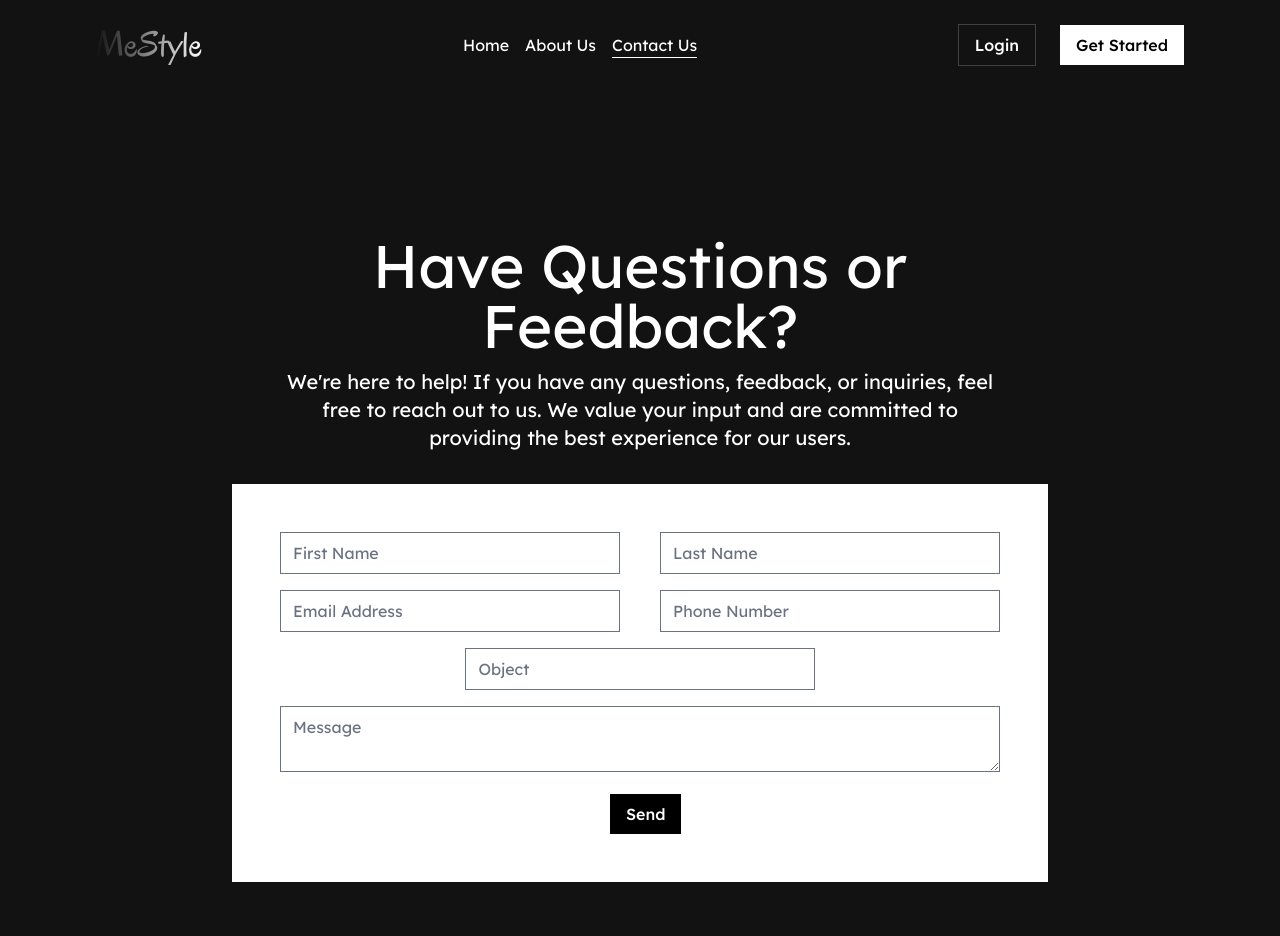
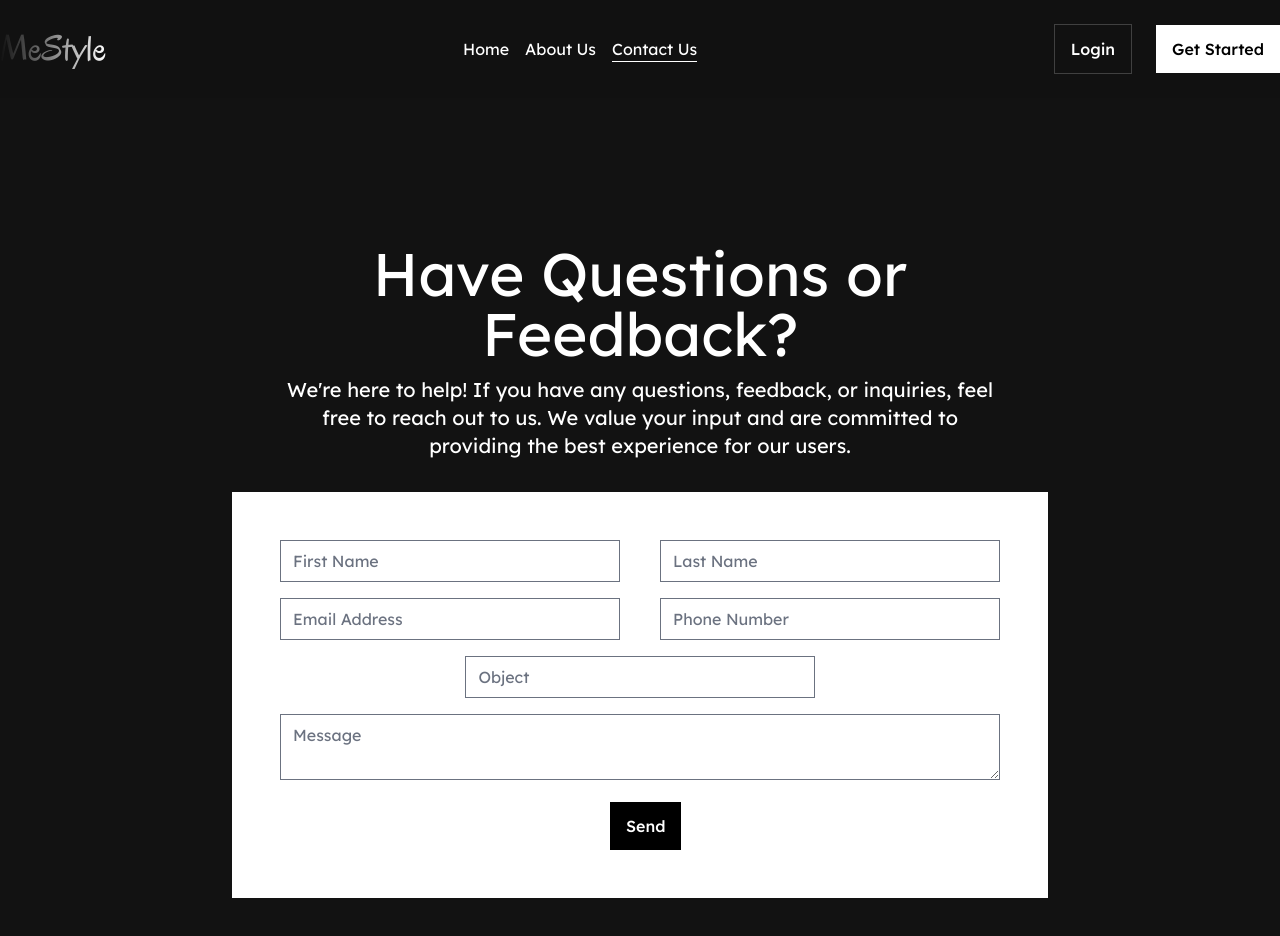
Before and after one commit to Remi-dee/Mestyle, a Next.js app: page /contact in a window 1280 px wide. Shown: the top 936 px of the page. Built offline with nearby package versions, Linux system fonts and the light colour scheme.

Commit message:
Thursday, January 4, 2024 at 5:04 PM West Africa Standard Time

```diff
--- a/app/components/landingPage/NavBar/NavBar.js
+++ b/app/components/landingPage/NavBar/NavBar.js
@@ -7,7 +7,7 @@ import { motion } from "framer-motion";
 import { navData } from "./utils/navData";
 import { Router } from "next/router";
 
-function NavBar() {
+function NavBar({className}) {
   const [openHamburger, setOpenHamburger] = useState(false);
   const openMobileNav = () => {
     setOpenHamburger((prevIsOpen) => !prevIsOpen);
@@ -95,7 +95,7 @@ function NavBar() {
 
       {/* Web View */}
 
-      <nav className="hidden sticky top-0 z-[150] mx-auto px-24 py-6 lg:flex items-center justify-between bg-grayDark mb-[50px] ">
+      <nav className={`hidden sticky  bg-opacity-40 top-0 z-[150] mx-auto  py-6 lg:flex items-center justify-between bg-grayDark mb-[50px] ${className}`}>
         <p
           style={oregano.style}
           className="text-4xl bg-gradient-to-r from-transparent to-white text-transparent bg-clip-text "
--- a/app/components/landingPage/homePage.js
+++ b/app/components/landingPage/homePage.js
@@ -14,7 +14,7 @@ import Authentication from "../authentication/authentication";
 function HomePage() {
   return (
     <>
-      <NavBar />
+      <NavBar className="px-24" />
       <Hero_comp />
       <Explore />
       <CreatorCTA />
--- a/app/components/ui/button/template.js
+++ b/app/components/ui/button/template.js
@@ -7,7 +7,7 @@ function Button({
   ...props
 }) {
   const baseStyle =
-    "px-3 py-1 md:py-2 md:px-4 focus:outline-none focus:ring text-base md:font-medium ";
+    "px-3 py-2 md:py-3 md:px-4 focus:outline-none focus:ring text-base md:font-medium ";
   const variants = {
     primary: "bg-white ",
     secondary: "bg-black text-white",
```
